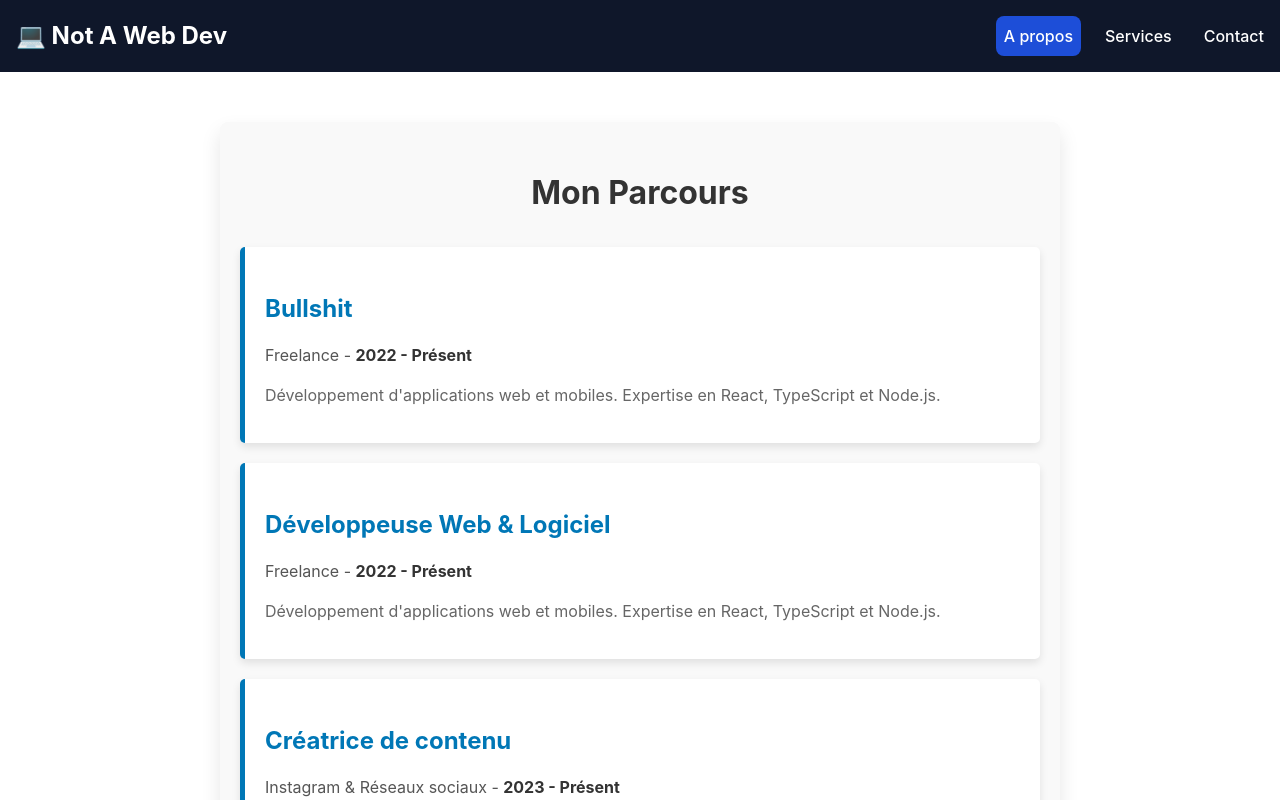
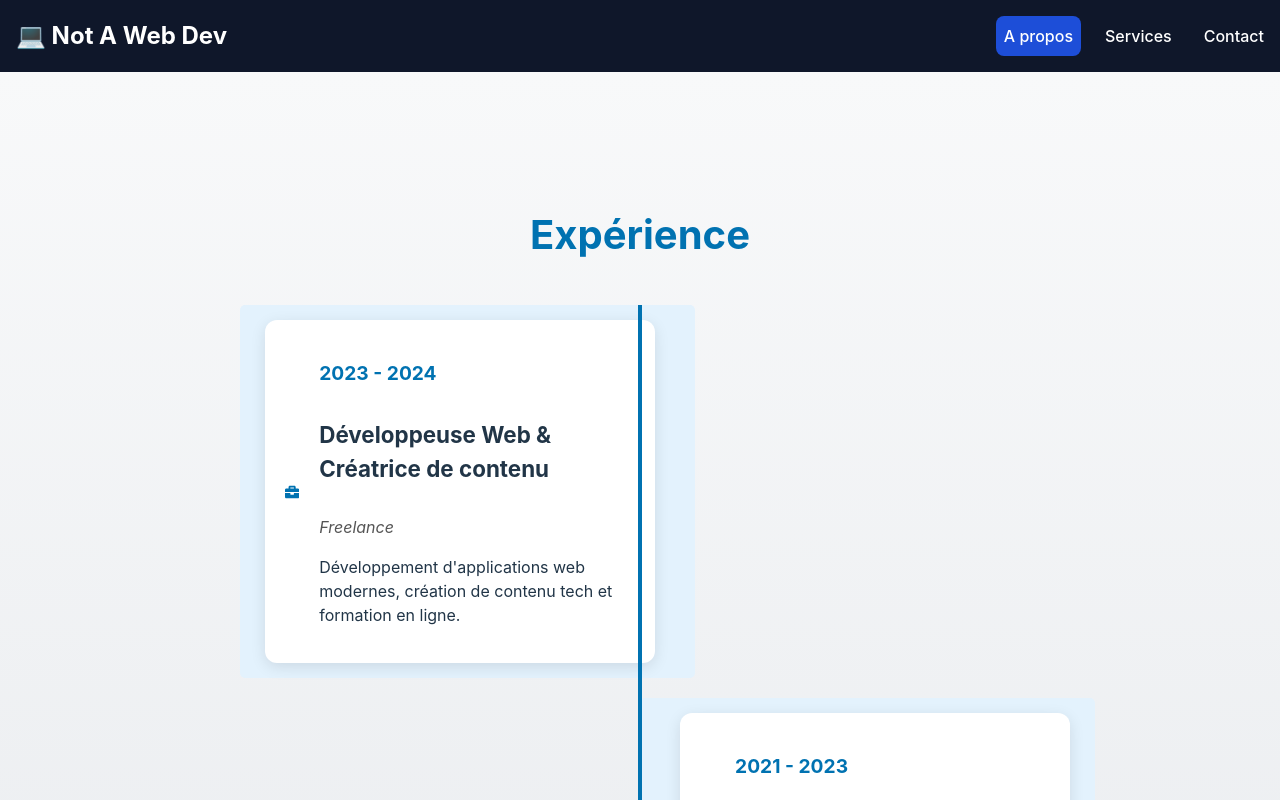
Before and after one commit to cvinciguer/portfolio-frontend, a React (Vite) app: page /about in a window 1280 px wide. Shown: the top 800 px of the page. Built offline with nearby package versions, Linux system fonts and the light colour scheme.

Commit message:
PTF-004-Amélioration du design du parcours pro

```diff
--- a/package.json
+++ b/package.json
@@ -13,6 +13,7 @@
     "@types/react-router-dom": "^5.3.3",
     "react": "^19.0.0",
     "react-dom": "^19.0.0",
+    "react-icons": "^5.4.0",
     "react-router-dom": "^7.1.5"
   },
   "devDependencies": {
--- a/src/App.tsx
+++ b/src/App.tsx
@@ -2,7 +2,7 @@ import './App.css'
 import { Route, Routes } from 'react-router-dom';
 import Navbar from './components/Navbar';
 import { Home, Services, Contact } from './components/pages';
-import CVPreview from './components/pages/CVPreview';
+import Experience from './components/pages/Experience';
 
 function App() {
 
@@ -11,7 +11,7 @@ function App() {
     <Navbar />
     <Routes>
       <Route path="/" element={<Home />} />
-      <Route path="/about" element={<CVPreview />} />
+      <Route path="/about" element={<Experience />} />
       <Route path="/services" element={<Services />} />
       <Route path="/contact" element={<Contact />} />
     </Routes>
--- a/src/components/pages/CVPreview.css
+++ /dev/null
@@ -1,79 +0,0 @@
-/* Conteneur principal */
-.cv-container {
-    max-width: 800px;
-    margin: 50px auto;
-    padding: 20px;
-    background-color: #f9f9f9;
-    border-radius: 8px;
-    box-shadow: 0 10px 20px rgba(0, 0, 0, 0.1);
-  }
-
-  /* Titre principal */
-  .cv-title {
-    font-size: 2rem;
-    text-align: center;
-    color: #333;
-    margin-bottom: 30px;
-  }
-
-  /* Liste des cartes */
-  .cv-list {
-    display: flex;
-    flex-direction: column;
-    gap: 20px;
-  }
-
-  /* Carte individuelle */
-  .cv-card {
-    background: #fff;
-    padding: 20px;
-    border-left: 5px solid #0077b6;
-    border-radius: 5px;
-    box-shadow: 0 4px 8px rgba(0, 0, 0, 0.1);
-    transition: transform 0.3s ease-in-out;
-  }
-
-  .cv-card:hover {
-    transform: translateY(-5px);
-  }
-
-  /* Titres des cartes */
-  .cv-card-title {
-    font-size: 1.5rem;
-    color: #0077b6;
-    margin-bottom: 10px;
-  }
-
-  /* Entreprise et date */
-  .cv-card-company {
-    font-size: 1rem;
-    color: #555;
-    margin-bottom: 10px;
-  }
-
-  .cv-card-company span {
-    font-weight: bold;
-    color: #333;
-  }
-
-  /* Description */
-  .cv-card-description {
-    font-size: 1rem;
-    color: #666;
-  }
-
-  /* Responsive */
-  @media (max-width: 600px) {
-    .cv-container {
-      padding: 15px;
-    }
-
-    .cv-card-title {
-      font-size: 1.3rem;
-    }
-
-    .cv-card-company,
-    .cv-card-description {
-      font-size: 0.9rem;
-    }
-  }
--- a/src/components/pages/CVPreview.tsx
+++ /dev/null
@@ -1,61 +0,0 @@
-import React from "react";
-import "./CVPreview.css";
-
-interface Experience {
-  title: string;
-  company: string;
-  date: string;
-  description: string;
-}
-
-const experiences: Experience[] = [
-    {
-        title: "Bullshit",
-        company: "Freelance",
-        date: "2022 - Présent",
-        description: "Développement d'applications web et mobiles. Expertise en React, TypeScript et Node.js.",
-      },
-  {
-    title: "Développeuse Web & Logiciel",
-    company: "Freelance",
-    date: "2022 - Présent",
-    description: "Développement d'applications web et mobiles. Expertise en React, TypeScript et Node.js.",
-  },
-  {
-    title: "Créatrice de contenu",
-    company: "Instagram & Réseaux sociaux",
-    date: "2023 - Présent",
-    description: "Partage de contenu sur les voyages et les langues, création d'une communauté engagée.",
-  },
-  {
-    title: "Ingénieure Télécom",
-    company: "Ancienne activité",
-    date: "2019 - 2022",
-    description: "Conception et maintenance de réseaux télécom. Expertise en infrastructure et sécurité.",
-  },
-  {
-    title: "Diplôme d'ingénieure",
-    company: "École d'ingénieur",
-    date: "2016 - 2019",
-    description: "Spécialisation en télécommunications et réseaux informatiques.",
-  },
-];
-
-const CVPreview: React.FC = () => {
-  return (
-    <div className="cv-container">
-      <h2 className="cv-title">Mon Parcours</h2>
-      <div className="cv-list">
-        {experiences.map((exp, index) => (
-          <div key={index} className="cv-card">
-            <h3 className="cv-card-title">{exp.title}</h3>
-            <p className="cv-card-company">{exp.company} - <span>{exp.date}</span></p>
-            <p className="cv-card-description">{exp.description}</p>
-          </div>
-        ))}
-      </div>
-    </div>
-  );
-};
-
-export default CVPreview;
--- /dev/null
+++ b/src/components/pages/Experience.css
@@ -0,0 +1,119 @@
+/* Section Expérience */
+.experience-section {
+  padding: 100px 20px;
+  text-align: center;
+  background: linear-gradient(to bottom, #f8f9fa, #e3e6ea);
+  position: relative;
+}
+
+.section-title {
+  font-size: 2.5rem;
+  font-weight: bold;
+  color: #0072b1;
+  margin-bottom: 40px;
+}
+
+/* Timeline */
+.timeline {
+  position: relative;
+  max-width: 800px;
+  margin: 0 auto;
+}
+
+/* Ligne centrale */
+.timeline-line {
+  position: absolute;
+  left: 50%;
+  width: 4px;
+  background: #0072b1;
+  top: 0;
+  bottom: 0;
+  transform: translateX(-50%);
+}
+
+/* Items de la timeline */
+.timeline-item {
+  position: relative;
+  width: 50%;
+  display: flex;
+  justify-content: center;
+  align-items: center;
+}
+
+/* Alternance gauche / droite */
+.timeline-item.left {
+  left: 0;
+  padding-right: 40px;
+  justify-content: flex-end;
+}
+
+.timeline-item.right {
+  left: 50%;
+  padding-left: 40px;
+  justify-content: flex-start;
+}
+
+/* Cartes individuelles */
+.experience-card {
+  display: flex;
+  align-items: center;
+  gap: 20px;
+  background: #fff;
+  padding: 20px;
+  border-radius: 12px;
+  box-shadow: 0 4px 15px rgba(0, 0, 0, 0.1);
+  width: 100%;
+  max-width: 350px;
+  transition: transform 0.3s ease-in-out, box-shadow 0.3s ease-in-out;
+}
+
+.experience-card:hover {
+  transform: translateY(-5px);
+  box-shadow: 0 8px 20px rgba(0, 0, 0, 0.2);
+}
+
+/* Icône */
+.experience-icon {
+  font-size: 2rem;
+  color: #0072b1;
+}
+
+/* Contenu */
+.experience-content {
+  text-align: left;
+}
+
+.experience-content h3 {
+  font-size: 1.2rem;
+  font-weight: bold;
+  color: #0072b1;
+  margin-bottom: 5px;
+}
+
+.experience-content h4 {
+  font-size: 1.4rem;
+  font-weight: bold;
+}
+
+.company {
+  font-style: italic;
+  color: #555;
+}
+
+/* Responsive */
+@media (max-width: 768px) {
+  .timeline-item {
+      width: 100%;
+      left: 0;
+      padding: 0;
+      justify-content: center;
+  }
+
+  .timeline-item.left, .timeline-item.right {
+      justify-content: center;
+  }
+
+  .timeline-line {
+      left: 20px;
+  }
+}
--- /dev/null
+++ b/src/components/pages/Experience.tsx
@@ -0,0 +1,50 @@
+import React from 'react';
+import { FaBriefcase } from "react-icons/fa";
+import './Experience.css';
+
+const experiences = [
+    {
+        year: "2023 - 2024",
+        title: "Développeuse Web & Créatrice de contenu",
+        company: "Freelance",
+        description: "Développement d'applications web modernes, création de contenu tech et formation en ligne."
+    },
+    {
+        year: "2021 - 2023",
+        title: "Ingénieure Télécom",
+        company: "Entreprise X",
+        description: "Conception et maintenance d'infrastructures télécom, optimisation des réseaux mobiles."
+    },
+    {
+        year: "2019 - 2021",
+        title: "Stage Développement Logiciel",
+        company: "Start-up Y",
+        description: "Développement d'outils internes, optimisation de bases de données et gestion de projet agile."
+    }
+];
+
+const Experience = () => {
+    return (
+        <section className="experience-section">
+            <h2 className="section-title">Expérience</h2>
+            <div className="timeline">
+                {experiences.map((exp, index) => (
+                    <div className={`timeline-item ${index % 2 === 0 ? 'left' : 'right'}`} key={index}>
+                        <div className="experience-card">
+                            <FaBriefcase className="experience-icon" />
+                            <div className="experience-content">
+                                <h3>{exp.year}</h3>
+                                <h4>{exp.title}</h4>
+                                <p className="company">{exp.company}</p>
+                                <p>{exp.description}</p>
+                            </div>
+                        </div>
+                    </div>
+                ))}
+                <div className="timeline-line"></div>
+            </div>
+        </section>
+    );
+};
+
+export default Experience;
--- a/src/components/pages/index.tsx
+++ b/src/components/pages/index.tsx
@@ -2,4 +2,4 @@ export * from "./About";
 export * from "./Contact";
 export * from "./Home";
 export * from "./Services";
-export * from "./CVPreview";
+export * from "./Experience";
```
Also changed, not shown: 1 other file (tests, documents, lock files or other folders).
